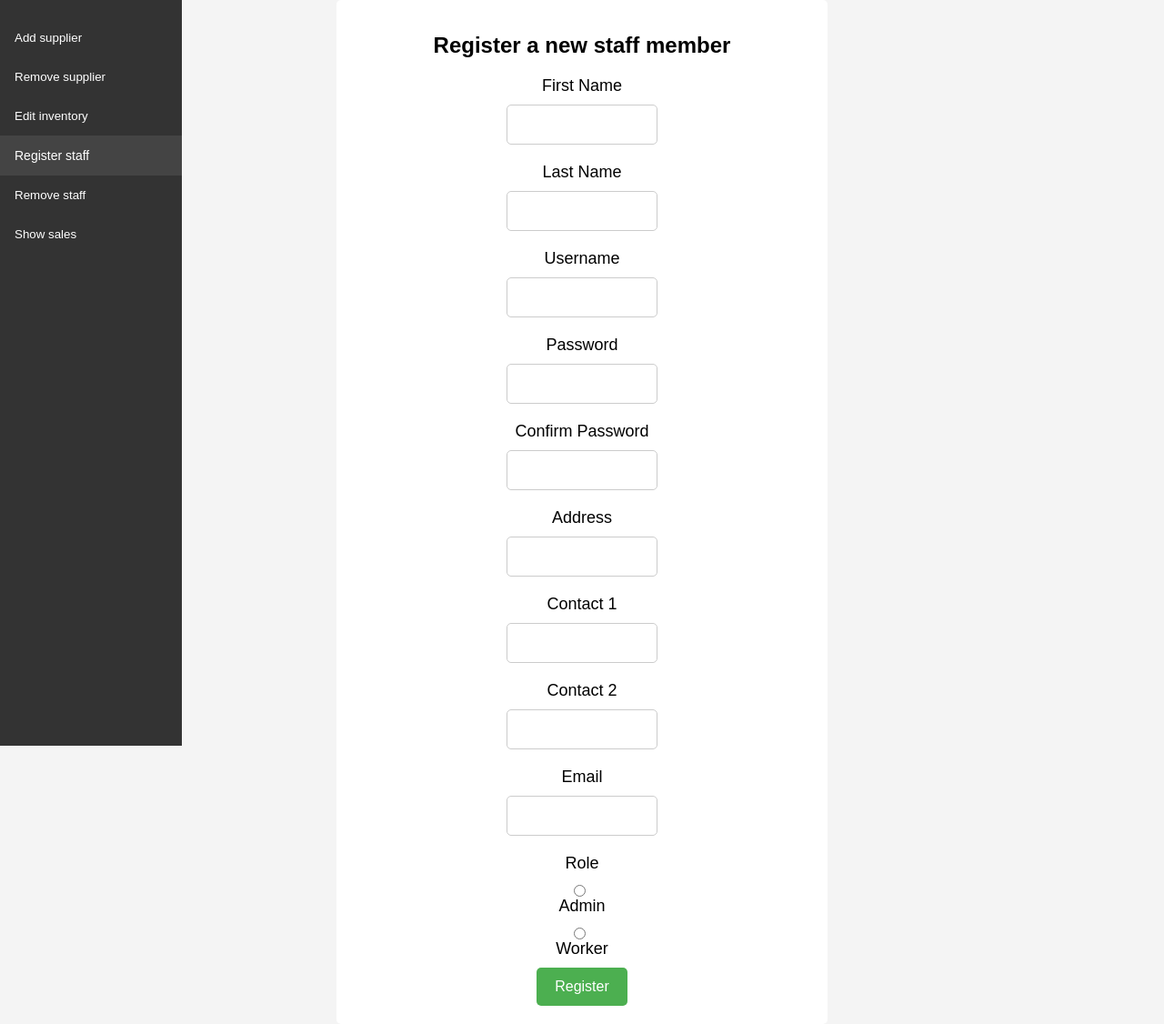
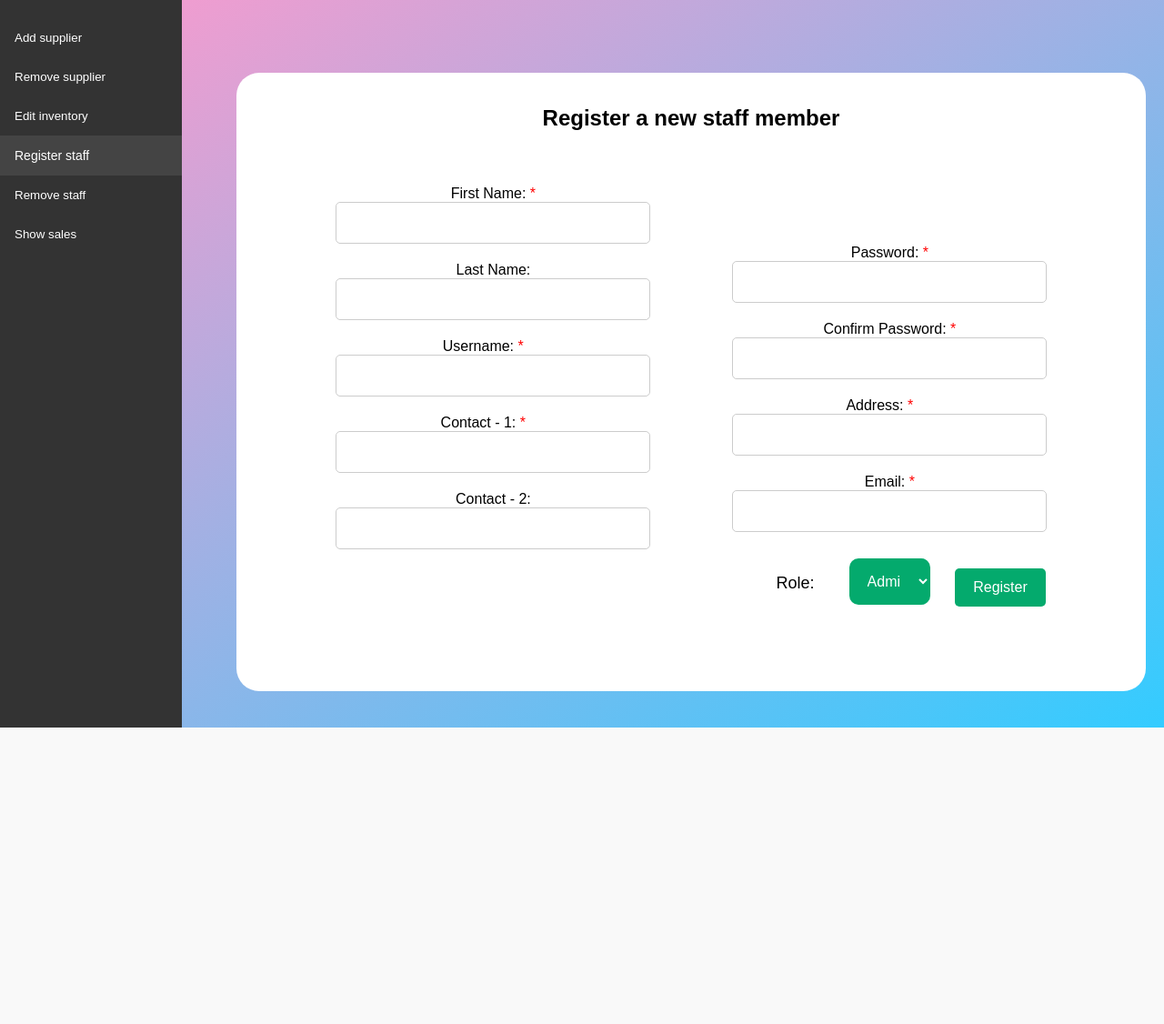
Before and after one commit to HussainSyed268/Shoe-Retail-Centre, a Flask app: page /register_staff in a window 1280 px wide. Shown: the whole page at 91% size. After the commit the page ends 800 px from the top, so only its background shows below. Run offline with Flask 2, Linux system fonts and the light colour scheme.

Commit message:
register_staff updated

```diff
--- a/templates/register_staff.html
+++ b/templates/register_staff.html
@@ -1,36 +1,90 @@
 <!DOCTYPE html>
-<html lang="en">
+<html>
 <head>
-    <meta charset="UTF-8" />
-    <meta http-equiv="X-UA-Compatible" content="IE=edge" />
-    <meta name="viewport" content="width=device-width, initial-scale=1.0" />
-    <title>SIGNUP</title>
+    <meta charset="utf-8" />
+    <title>Untitled Document</title>
     <style>
         body {
             font-family: Arial, sans-serif;
             margin: 0;
             padding: 0;
             background-color: #f4f4f4;
+            height: 100vh;
+            background: linear-gradient(to top left, #33ccff 0%, #ff99cc 100%);
         }
 
+        .dropbtn {
+            background-color: #04aa6d;
+            color: white;
+            padding: 16px;
+            font-size: 16px;
+            border: none;
+            width: 7vw;
+            position: relative;
+            top: -8vh;
+            border-radius: 10px;
+        }
+
+        .dropdown {
+            position: relative;
+            display: inline-block;
+        }
+
+        .dropdown-content {
+            display: none;
+            position: absolute;
+            background-color: #f1f1f1;
+            min-width: 160px;
+            box-shadow: 0px 8px 16px 0px rgba(0, 0, 0, 0.2);
+            z-index: 1;
+        }
+
+            .dropdown-content option {
+                background-color: rgb(102, 107, 105);
+                color: black;
+                padding: 12px 16px;
+                text-decoration: none;
+                display: block;
+            }
+
+        .dropbtn:hover {
+            background-color: rgb(72, 178, 136);
+        }
+
+        .dropdown:hover .dropdown-content {
+            display: block;
+        }
+
+
         .container {
-        max-width: 500px;
             margin: 0 auto;
             padding: 20px;
             text-align: center;
-        background-color: white;
-        border-radius: 5px;
+            background-color: #ffffff;
+            border-radius: 25px;
+            position: relative;
+            top: 10vh;
+            width: 75vw;
+            height: 80vh;
+            left: 15vh;
         }
 
         .section {
             display: flex;
             flex-direction: column;
             align-items: center;
+            position: relative;
+            width: 40vw;
+            height: 60vh;
+            top: 0vh;
+            padding-top: 5vh;
         }
 
         h1 {
             font-size: 24px;
             margin-bottom: 20px;
+            position: relative;
+            top: -3vh;
         }
 
         form {
@@ -42,31 +96,44 @@
         label {
             font-size: 18px;
             margin-bottom: 10px;
+            position: relative;
+            left: -13vh;
+            top: -2vh;
         }
 
         input[type="text"],
         input[type="password"],
         input[type="email"] {
-        width: 60%;
+            width: 25vw;
             padding: 12px;
             border: 1px solid #ccc;
             border-radius: 5px;
             font-size: 16px;
             margin-bottom: 20px;
-      }
-
-      input[type="radio"] {
-        margin-right: 10px;
+            height: 2.5vh;
+            position: static;
         }
 
         input[type="submit"] {
-        background-color: #4caf50;
+            background-color: #04aa6d;
             color: white;
             padding: 12px 20px;
             border: none;
             border-radius: 5px;
             font-size: 16px;
             cursor: pointer;
+            position: relative;
+            right: -9.5vw;
+            top: 2.5vh;
+        }
+
+        .but :hover {
+            background-color: rgb(72, 178, 136);
+            ;
+        }
+
+        input[type="radio"] {
+            margin-right: 10px;
         }
 
         p {
@@ -103,6 +170,7 @@
                 .side-panel button:hover {
                     background-color: #444;
                 }
+
         .this {
             background-color: #444;
             color: #fff;
@@ -114,10 +182,16 @@
             padding: 14px 16px;
             font-size: 14px;
         }
+
         .alert.success {
             color: rgb(121, 200, 121);
         }
+
         .alert.error {
+            color: red;
+        }
+
+        .red {
             color: red;
         }
     </style>
@@ -148,41 +222,84 @@
         </a>
     </div>
     <div class="container">
+        <div style="position: relative; top: -2vh">
             {% if message %}
             <div class="alert {{category}}">{{message}}</div>
             {% endif %}
-      <div class="section">
-        <h1>Register a new staff member</h1>
-        <form action="{{url_for('register_staff')}}" method="POST">
-          <label for="first_name">First Name</label>
-          <input type="text" name="first_name" id="first_name" />
-          <label for="last_name">Last Name</label>
+            <h1 style="position: relative; left: auto; top: 2vh">
+                Register a new staff member
+            </h1>
+        </div>
+        <div>
+            <form action="{{url_for('register_staff')}}"
+                  method="POST">
+                <div class="section" style="position: relative; right: 17vw;">
+                    <div class="l1">
+                        <div style="width: auto; position: relative; top: 0vh"
+                             for="first_name">
+                            First Name: <span class="red">*</span>
+                        </div>
+                        <input type="text" name="first_name" id="first_name" required />
+                    </div>
+                    <div class="l1">
+                        <div style="width: auto; position: relative" for="last_name">
+                            Last Name:
+                        </div>
                         <input type="text" name="last_name" id="last_name" />
-          <label for="username">Username</label>
-          <input type="text" name="username" id="username" />
-          <label for="password">Password</label>
-          <input type="password" name="password" id="password" />
-          <label for="confirm_password">Confirm Password</label>
-          <input
-            type="password"
-            name="confirm_password"
-            id="confirm_password"
-          />
-          <label for="address">Address</label>
-          <input type="text" name="address" id="address" />
-          <label for="contact_1">Contact 1</label>
-          <input type="text" name="contact_1" id="contact_1" />
-          <label for="contact_2">Contact 2</label>
+                    </div>
+                    <div class="l1">
+                        <div style="width: auto; position: relative" for="username">
+                            Username: <span class="red">*</span>&nbsp; &nbsp; &nbsp;
+                        </div>
+                        <input type="text" name="username" id="username" required />
+                    </div>
+                    <div class="l1">
+                        <div style="width: auto; position: relative" for="contact_1">
+                            Contact - 1: <span class="red">*</span>&nbsp; &nbsp; &nbsp;
+                        </div>
+                        <input type="text" name="contact_1" id="contact_1" required />
+                    </div>
+                    <div class="l1">
+                        <div style="width: auto; position: relative" for="contact_2">
+                            Contact - 2:
+                        </div>
                         <input type="text" name="contact_2" id="contact_2" />
-          <label for="email">Email</label>
-          <input type="email" name="email" id="email" />
-          <label for="role">Role</label>
-          <input type="radio" name="role" id="role_admin" value="admin" />
-          <label for="role_admin">Admin</label>
-          <input type="radio" name="role" id="role_worker" value="worker" />
-          <label for="role_worker">Worker</label>
-          <input type="submit" value="Register" />
-        </form>
+                    </div>
+                </div>
+                <div class="section"
+                     style="position: absolute; right: 2vw; top: 18.6vh">
+                    <div class="l1">
+                        <div style="width: auto; position: relative; top: 0vh"
+                             for="password">
+                            Password: <span class="red">*</span>
+                        </div>
+                        <input name="password" id="password" type="password" required />
+                    </div>
+                    <div class="l1">
+                        <div style="width: auto; position: relative" for="confirm_password">
+                            Confirm Password: <span class="red">*</span>
+                        </div>
+                        <input name="confirm_password" id="confirm_password" type="password" required />
+                    </div>
+                    <div class="l1">
+                        <div style="width: auto; position: relative" for="address">
+                            Address: <span class="red">*</span>&nbsp; &nbsp; &nbsp;
+                        </div>
+                        <input type="text" name="address" id="address" required />
+                    </div>
+                    <div class="l1">
+                        <div style="width: auto; position: relative" for="email">
+                            Email: <span class="red">*</span>
+                        </div>
+                        <input type="email" name="email" id="email" required />
+                    </div>
+                    <input class="but" type="submit" value="Register" />
+                    <label class="role" for="role">Role:</label>
+                    <select class="dropbtn" name="role" id="role">
+                        <option id="role_admin" value="admin">Admin</option>
+                        <option id="role_worker" value="worker">Worker</option>
+                    </select>
+                </div>
         </div>
     </div>
 </body>
```
Lines whose indentation alone changed are shown as unchanged.
